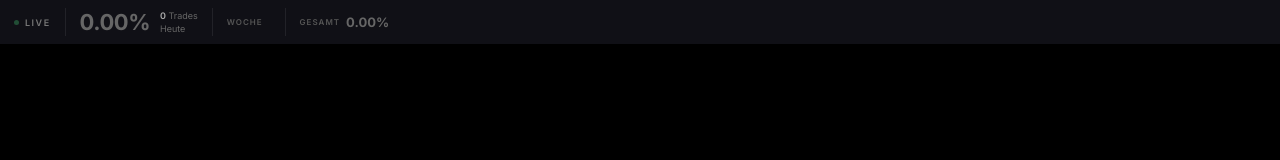
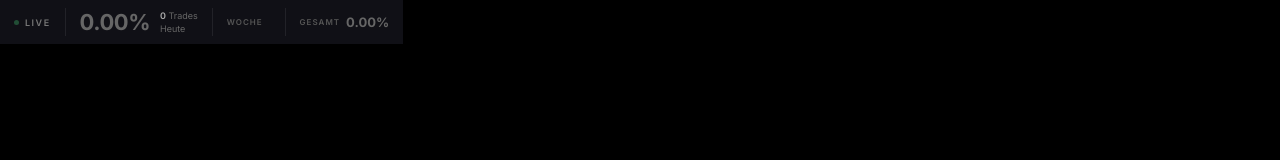
Before and after one commit to leonpluemacher-dotcom/max-trade-overlay, a website: page public/overlay.html in a window 1280 px wide. Drawn offline with Linux system fonts and the light colour scheme; no server answers.

Commit message:
Use max-content width for tighter overlay fit

```diff
--- a/public/overlay.html
+++ b/public/overlay.html
@@ -14,8 +14,7 @@
     border:none;
     border-radius:0;
     padding:8px 14px;
-    width:100%;
-    box-sizing:border-box;
+    width:max-content;
     backdrop-filter:blur(8px);
   }
 
```
